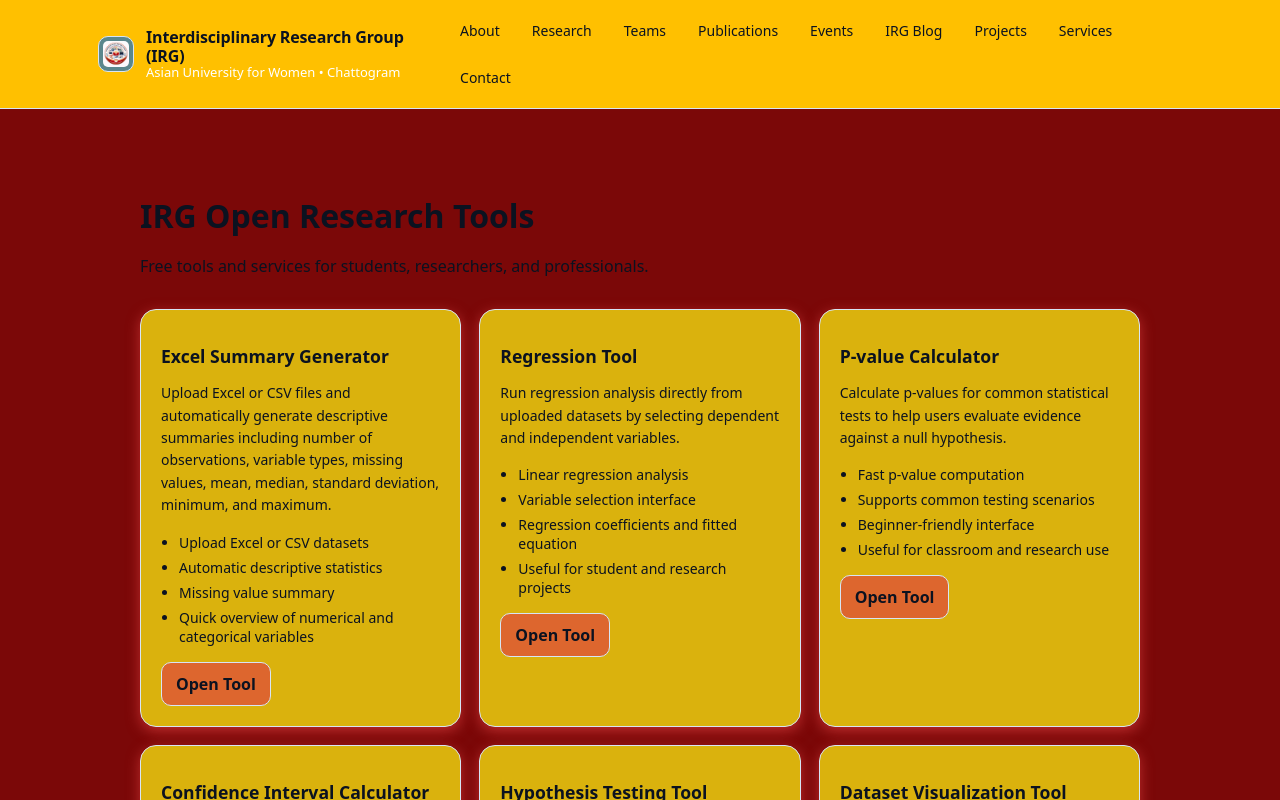
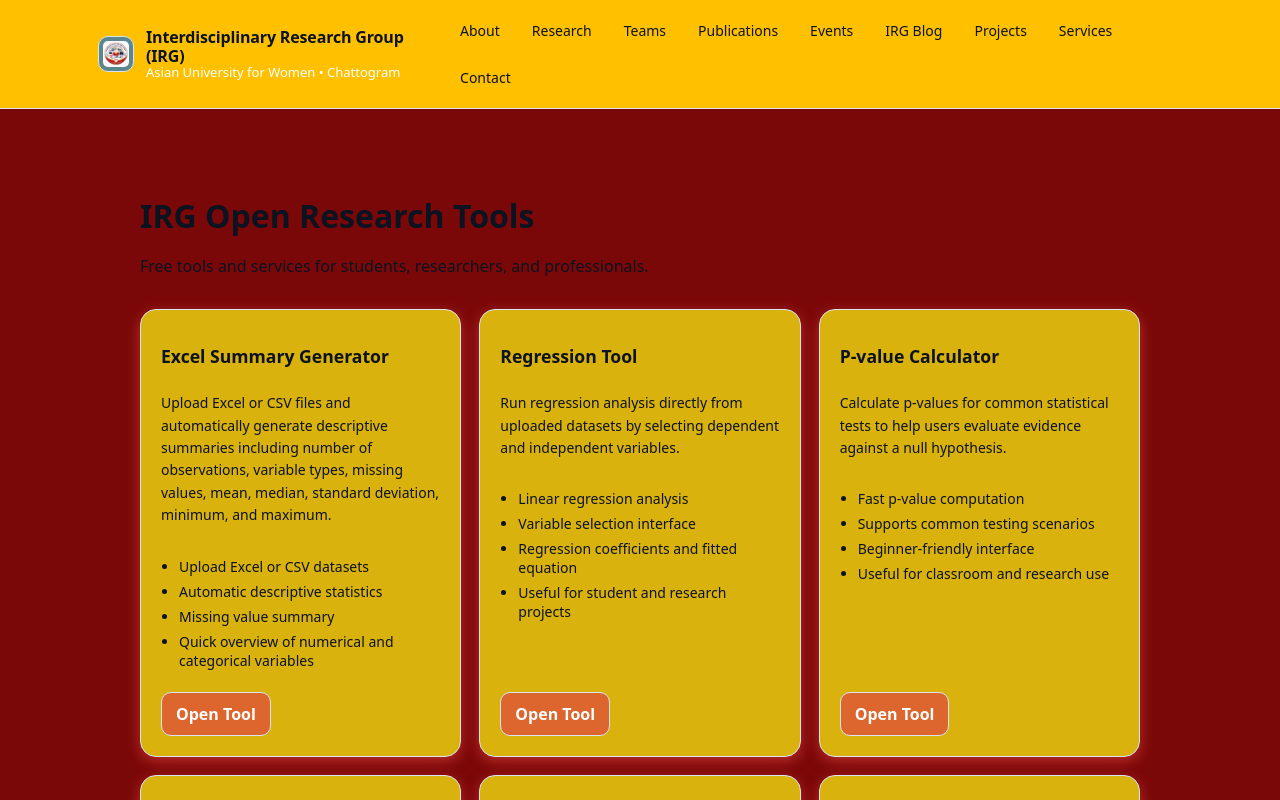
Before and after one commit to Mamunurrasid123/irg-website, a Next.js app: page /tools in a window 1280 px wide. Shown: the top 800 px of the page. Built offline with nearby package versions, Linux system fonts and the light colour scheme.

Commit message:
excel -summary added1

```diff
--- a/app/tools/page.tsx
+++ b/app/tools/page.tsx
@@ -18,6 +18,7 @@ export default function ToolsPage() {
             display: "grid",
             gridTemplateColumns: "repeat(auto-fit, minmax(280px, 1fr))",
             gap: 18,
+            alignItems: "stretch",
           }}
         >
           {tools.map((tool) => (
@@ -27,11 +28,20 @@ export default function ToolsPage() {
                 border: "1px solid var(--border)",
                 borderRadius: 16,
                 padding: 20,
-                background:"rgba(240, 217, 14, 0.81)",
+                background: "rgba(240, 217, 14, 0.81)",
                 boxShadow: "0 4px 14px rgba(223, 64, 64, 0.66)",
+                display: "flex",
+                flexDirection: "column",
+                height: "100%",
               }}
             >
-              <h2 style={{ fontSize: "1.1rem", fontWeight: 700, marginBottom: 10 }}>
+              <h2
+                style={{
+                  fontSize: "1.1rem",
+                  fontWeight: 700,
+                  marginBottom: 10,
+                }}
+              >
                 {tool.title}
               </h2>
 
@@ -47,6 +57,7 @@ export default function ToolsPage() {
                 ))}
               </ul>
 
+              <div style={{ marginTop: "auto" }}>
                 <Link
                   href={tool.href}
                   style={{
@@ -57,10 +68,12 @@ export default function ToolsPage() {
                     border: "1px solid var(--border)",
                     fontWeight: 600,
                     background: "rgba(223, 64, 64, 0.66)",
+                    color: "white",
                   }}
                 >
                   Open Tool
                 </Link>
+              </div>
             </div>
           ))}
         </div>
```
Lines whose indentation alone changed are shown as unchanged.
